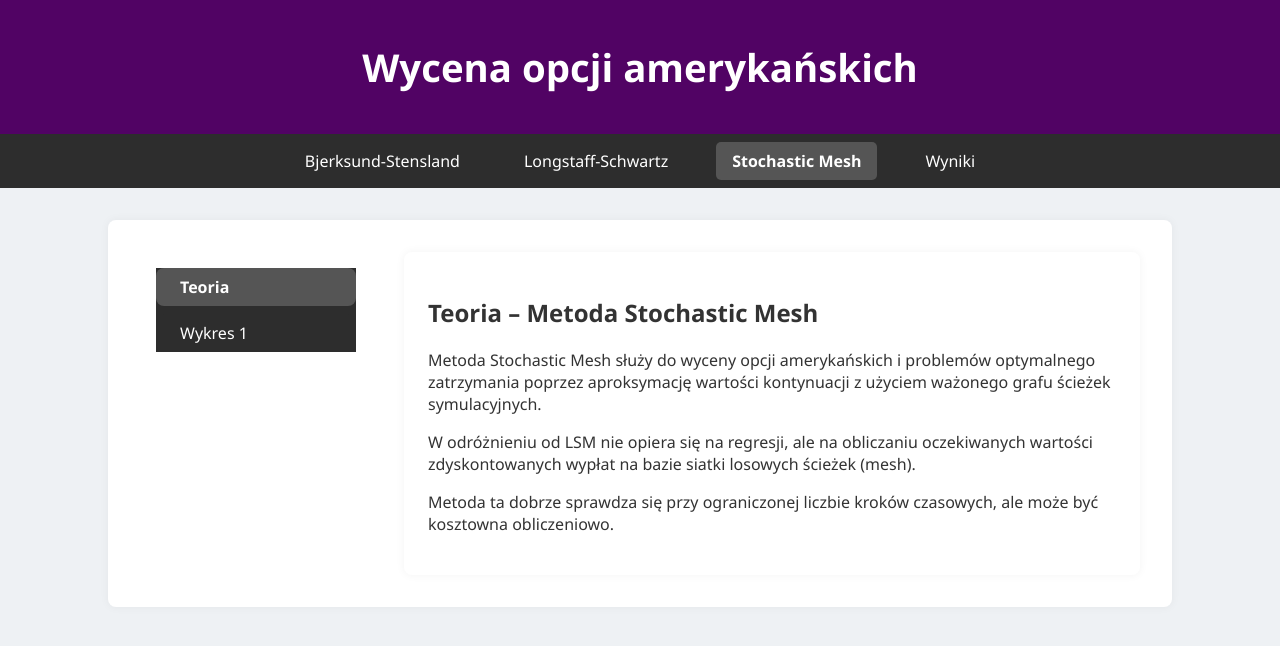
After one commit to ainaakpelan/IF2_american_options, a Flask app: page /stochastic_mesh in a window 1280 px wide. The commit adds this page. Shown: the top 646 px of the page. Run offline with Flask 3, Linux system fonts and the light colour scheme.

Commit message:
app update

```diff
--- a/app/__init__.py
+++ b/app/__init__.py
@@ -1,4 +1,4 @@
-from flask import Flask
+from flask import Flask, Blueprint, render_template, request
 from .routes import routes
 
 def create_app():
--- a/app/routes.py
+++ b/app/routes.py
@@ -1,52 +1,26 @@
 from flask import Blueprint, render_template
-from library.models.bjerksund_stensland import BjerksundStensland
-import numpy as np
-import matplotlib.pyplot as plt
-import io
-import base64
 
 routes = Blueprint("routes", __name__)
 
 @routes.route("/")
 def index():
-    return render_template("base.html")
+    return render_template("index.html")
 
-@routes.route("/bs_model")
-def bs_model():
-    S = 100
-    r = 0.05
-    q = 0.02
-    b = r - q  # cost of carry
-    T = 1
-    sigma = 0.2
-    option_type = "call"
+@routes.route("/bjerksund_stensland")
+@routes.route("/bjerksund_stensland/<section>")
+def bjerksund_stensland(section="theory"):
+    return render_template("bjerksund_stensland.html", section=section)
 
-    strikes = np.linspace(50, 150, 100)
-    prices = [
-        BjerksundStensland(S=S, K=K, T=T, r=r, b=b, sigma=sigma, option_type=option_type).calculate_price()
-        for K in strikes
-    ]
+@routes.route("/longstaff_schwartz")
+@routes.route("/longstaff_schwartz/<section>")
+def longstaff_schwartz(section="theory"):
+    return render_template("longstaff_schwartz.html", section=section)
 
-    fig, ax = plt.subplots()
-    ax.plot(strikes, prices)
-    ax.set_title("Cena opcji wg metody Bjerksund-Stensland")
-    ax.set_xlabel("Strike")
-    ax.set_ylabel("Cena opcji")
-    ax.grid(True)
+@routes.route("/stochastic_mesh")
+@routes.route("/stochastic_mesh/<section>")
+def stochastic_mesh(section="theory"):
+    return render_template("stochastic_mesh.html", section=section)
 
-    img = io.BytesIO()
-    plt.savefig(img, format="png", bbox_inches="tight")
-    img.seek(0)
-    plot_url = base64.b64encode(img.getvalue()).decode("utf8")
-
-    return render_template("bs_model.html", plot_url=plot_url)
-
-@routes.route("/method2")
-def method2():
-    message = "To jest metoda 2 – tutaj pojawi się inna metoda wyceny."
-    return render_template("method2.html", message=message)
-
-@routes.route("/method3")
-def method3():
-    message = "To jest metoda 3 – tutaj pojawi się jeszcze inna metoda wyceny."
-    return render_template("method3.html", message=message)
+@routes.route("/comparison")
+def comparison():
+    return render_template("comparison.html")
--- a/app/static/styles.css
+++ b/app/static/styles.css
@@ -1,33 +1,105 @@
 body {
-    font-family: Arial, sans-serif;
+    font-family: 'Segoe UI', Tahoma, Geneva, Verdana, sans-serif;
     margin: 0;
     padding: 0;
+    background-color: #eef1f4;
+    color: #333;
 }
 
 header {
-    background-color: #1e90ff;
-    padding: 1em;
+    background-color: #510364;
+    padding: 0.8em 1em;
     color: white;
     text-align: center;
+    font-size: 1.2em;
+}
+
+nav {
+    background-color: #2d2d2d;
 }
 
 nav ul {
     list-style: none;
-    padding: 0;
+    padding: 0.5em 1em;
+    margin: 0;
     display: flex;
+    gap: 2em;
     justify-content: center;
-    gap: 2em;
 }
 
 nav ul li {
-    display: inline;
+    position: relative;
 }
 
 nav ul li a {
     color: white;
     text-decoration: none;
+    padding: 0.5em 1em;
+    display: block;
+    border-radius: 5px;
+    transition: background-color 0.3s;
+}
+
+nav ul li a:hover {
+    background-color: #444444c9;
+}
+
+nav ul li a.active {
+    background-color: #555;
+    font-weight: 600;
+}
+
+/* Dropdown menu — na wypadek, gdybyś wróciła do rozwijanego menu */
+.dropdown-content {
+    display: none;
+    position: absolute;
+    background-color: #444444c9;
+    min-width: 200px;
+    top: 100%;
+    left: 0;
+    z-index: 10;
+    border-radius: 5px;
+    box-shadow: 0 4px 8px rgba(0,0,0,0.2);
+}
+
+.dropdown-content a {
+    padding: 0.75em 1em;
+}
+
+nav ul li:hover .dropdown-content {
+    display: block;
 }
 
 main {
     padding: 2em;
+    max-width: 1000px;
+    margin: 2em auto;
+    background-color: white;
+    border-radius: 8px;
+    box-shadow: 0 0 10px rgba(0,0,0,0.05);
 }
+
+/* ========== SIDEBAR WRAPPER ========== */
+aside {
+  padding: 1em;               /* odstęp od krawędzi boxa */
+}
+
+/* ========== SIDEBAR BUTTONS ========== */
+.sidebar-link {
+  display: block;
+  padding: 0.5em 1.5em;     /* większy „wypełniacz” */
+  background-color: #2d2d2d;  /* ten sam kolor co nav bar */
+  color: #fff;
+  text-decoration: none;
+  border-radius: 8px;         /* takie same zaokrąglenie jak u góry */
+  transition: background-color 0.3s;
+}
+
+.sidebar-link:hover {
+  background-color: #444;     /* efekt hover jak w top menu */
+}
+
+.sidebar-link.active {
+  background-color: #555;     /* akcent dla aktywnej zakładki */
+  font-weight: 600;
+}
--- /dev/null
+++ b/app/templates/index.html
@@ -0,0 +1,70 @@
+<!DOCTYPE html>
+<html lang="pl">
+<head>
+    <meta charset="UTF-8">
+    <title>Wycena opcji amerykańskich</title>
+    <link rel="stylesheet" href="{{ url_for('static', filename='styles.css') }}">
+</head>
+<body>
+    <header>
+        <a href="{{ url_for('routes.index') }}" style="color: white; text-decoration: none;">
+            <h1>Wycena opcji amerykańskich</h1>
+        </a>
+    </header>
+
+    <nav>
+        <ul>
+            <li>
+                <a href="{{ url_for('routes.bjerksund_stensland') }}"
+                   class="{% if request.path.startswith('/bjerksund_stensland') %}active{% endif %}">
+                   Bjerksund-Stensland
+                </a>
+            </li>
+            <li>
+                <a href="{{ url_for('routes.longstaff_schwartz') }}"
+                   class="{% if request.path.startswith('/longstaff_schwartz') %}active{% endif %}">
+                   Longstaff-Schwartz
+                </a>
+            </li>
+            <li>
+                <a href="{{ url_for('routes.stochastic_mesh') }}"
+                   class="{% if request.path.startswith('/stochastic_mesh') %}active{% endif %}">
+                   Stochastic Mesh
+                </a>
+            </li>
+            <li>
+                <a href="{{ url_for('routes.comparison') }}"
+                   class="{% if request.path.startswith('/comparison') %}active{% endif %}">
+                   Wyniki
+                </a>
+            </li>
+        </ul>
+    </nav>
+
+    <main>
+        {% block content %}
+        <h2>Witamy w aplikacji do wyceny opcji amerykańskich</h2>
+
+        <p>
+            Ta aplikacja została stworzona w celu porównania różnych metod wyceny <strong>opcji amerykańskich</strong>,
+            które charakteryzują się możliwością wykonania opcji w dowolnym momencie przed terminem wygaśnięcia.
+        </p>
+
+        <p>
+            W ramach aplikacji zaimplementowano trzy podejścia do wyceny:
+        </p>
+
+        <ul>
+            <li><strong>Bjerksund-Stensland</strong> – szybka metoda analityczna oparta na przybliżeniu rozwiązania problemu zatrzymania.</li>
+            <li><strong>Longstaff-Schwartz</strong> – symulacyjna metoda Monte Carlo z regresją wartości kontynuacji.</li>
+            <li><strong>Stochastic Mesh</strong> – metoda bazująca na grafie losowych ścieżek oraz ważonym uśrednianiu wartości kontynuacji.</li>
+        </ul>
+
+        <p>
+            Możesz przejść do jednej z metod za pomocą górnego menu, a w zakładce <strong>"Wyniki"</strong> znaleźć ich porównanie
+            pod względem wartości opcji, zachowania względem parametrów oraz potencjalnych błędów.
+        </p>
+        {% endblock %}
+    </main>
+</body>
+</html>
--- a/app/templates/method2.html
+++ /dev/null
@@ -1,5 +0,0 @@
-{% extends "base.html" %}
-{% block content %}
-    <h2>Metoda 2</h2>
-    <p>Treść w przygotowaniu...</p>
-{% endblock %}
--- a/app/templates/method3.html
+++ /dev/null
@@ -1,5 +0,0 @@
-{% extends "base.html" %}
-{% block content %}
-    <h2>Metoda 3</h2>
-    <p>Treść w przygotowaniu...</p>
-{% endblock %}
--- /dev/null
+++ b/app/templates/stochastic_mesh.html
@@ -0,0 +1,49 @@
+{% extends "index.html" %}
+
+{% block content %}
+<div style="display: flex; gap: 2em; align-items: flex-start;">
+
+  <!-- ========== SIDEBAR ========== -->
+  <aside style="width: 200px;">
+    <nav>
+      <ul style="list-style: none; padding: 0; margin: 0; display: flex; flex-direction: column; gap: 0.5em;">
+        <li>
+          <a href="{{ url_for('routes.stochastic_mesh', section='theory') }}"
+             class="sidebar-link {% if section=='theory' %}active{% endif %}">Teoria</a>
+        </li>
+        <li>
+          <a href="{{ url_for('routes.stochastic_mesh', section='plot') }}"
+             class="sidebar-link {% if section=='plot' %}active{% endif %}">Wykres 1</a>
+        </li>
+      </ul>
+    </nav>
+  </aside>
+
+  <!-- ========== CONTENT ========== -->
+  <section style="flex: 1; background: white; padding: 1.5em;
+                  border-radius: 8px; box-shadow: 0 0 10px rgba(0,0,0,0.05);">
+    {% if section == "theory" %}
+      <h2>Teoria – Metoda Stochastic Mesh</h2>
+        <p>
+            Metoda Stochastic Mesh służy do wyceny opcji amerykańskich i problemów optymalnego zatrzymania poprzez aproksymację wartości kontynuacji
+            z użyciem ważonego grafu ścieżek symulacyjnych.
+        </p>
+
+        <p>
+            W odróżnieniu od LSM nie opiera się na regresji, ale na obliczaniu oczekiwanych wartości zdyskontowanych wypłat
+            na bazie siatki losowych ścieżek (mesh).
+        </p>
+
+        <p>
+            Metoda ta dobrze sprawdza się przy ograniczonej liczbie kroków czasowych, ale może być kosztowna obliczeniowo.
+        </p>
+    {% elif section == "plot" %}
+      <h2>Wykres 1</h2>
+      <p>(Tu wstaw obrazek lub wykres)</p>
+    {% else %}
+      <p>Wystąpił błąd. Przejdź do innej karty.</p>
+    {% endif %}
+  </section>
+
+</div>
+{% endblock %}
--- a/run.py
+++ b/run.py
@@ -1,4 +1,5 @@
 from app import create_app
+
 
 app = create_app()
 
```
Also changed, not shown: app/plots.py (added, +82 -0 lines), app/templates/base.html (deleted, +0 -20 lines), app/templates/bjerksund_stensland.html (added, +45 -0 lines), app/templates/bs_model.html (deleted, +0 -6 lines), app/templates/comparison.html (added, +19 -0 lines), app/templates/longstaff_schwartz.html (added, +37 -0 lines).
